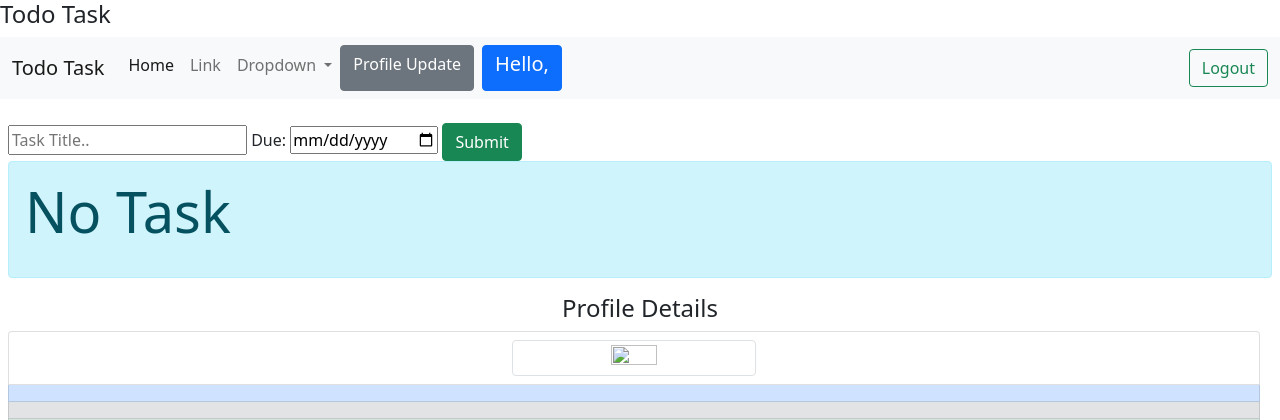
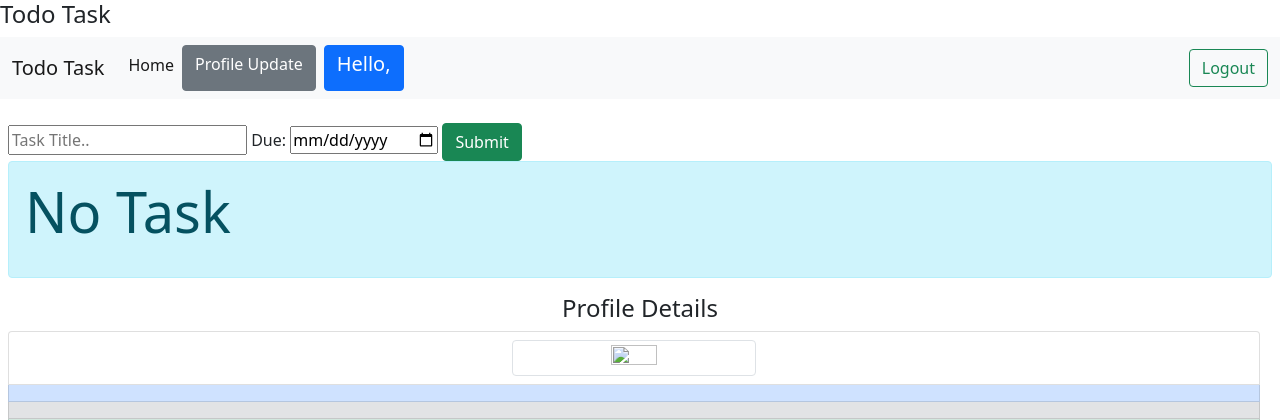
Before and after one commit to bhavyatws/Todo, a Django app: template home/templates/listtask.html in a window 1280 px wide. Shown: the top 420 px of the page. Run offline with Django 4.2, Linux system fonts and the light colour scheme; the template is opened without the code that fills it: values that come from a table or form of the project are taken from there, others are empty.

Commit message:
Fixed Bug and url mapping

```diff
--- a/home/forms.py
+++ b/home/forms.py
@@ -34,4 +34,4 @@ class UpdateForm(forms.ModelForm):
 class UserForm(forms.ModelForm):
     class Meta:
         model=Profile
-        exclude=['owner']
+        exclude=['user']
--- a/home/templates/authentication/profile.html
+++ b/home/templates/authentication/profile.html
@@ -14,7 +14,7 @@
         height:15%;
     }
 </style>
-    <title>Hello, world!</title>
+    <title>Profile</title>
   </head>
   <body>
     <h1 class="text-center">Profile</h1>
--- a/home/templates/listtask.html
+++ b/home/templates/listtask.html
@@ -31,29 +31,17 @@
     <h4 class="todo">Todo Task</h4>
     <nav class="navbar navbar-expand-lg navbar-light bg-light">
       <div class="container-fluid">
-        <a class="navbar-brand" href="#">Todo Task</a>
+        <a class="navbar-brand" href="{% url 'list_task' %}">Todo Task</a>
         <button class="navbar-toggler" type="button" data-bs-toggle="collapse" data-bs-target="#navbarSupportedContent" aria-controls="navbarSupportedContent" aria-expanded="false" aria-label="Toggle navigation">
           <span class="navbar-toggler-icon"></span>
         </button>
         <div class="collapse navbar-collapse" id="navbarSupportedContent">
           <ul class="navbar-nav me-auto mb-2 mb-lg-0">
             <li class="nav-item">
-              <a class="nav-link active" aria-current="page" href="#">Home</a>
+              <a class="nav-link active" aria-current="page" href="{% url 'list_task' %}">Home</a>
             </li>
-            <li class="nav-item">
-              <a class="nav-link" href="#">Link</a>
-            </li>
-            <li class="nav-item dropdown">
-              <a class="nav-link dropdown-toggle" href="#" id="navbarDropdown" role="button" data-bs-toggle="dropdown" aria-expanded="false">
-                Dropdown
-              </a>
-              <ul class="dropdown-menu" aria-labelledby="navbarDropdown">
-                <li><a class="dropdown-item" href="#">Action</a></li>
-                <li><a class="dropdown-item" href="#">Another action</a></li>
-                <li><hr class="dropdown-divider"></li>
-                <li><a class="dropdown-item" href="#">Something else here</a></li>
-              </ul>
-            </li>
+
+
             <a href="{% url 'account' %} " class="btn btn-secondary text-center">Profile Update</a>
             <button type="button" class="btn btn-primary position-relative mx-2">
               <h5>Hello,{{profile.user}}</h5>
--- a/home/views.py
+++ b/home/views.py
@@ -139,6 +139,7 @@ def account(request):
         form=UserForm(request.POST,request.FILES,instance=user)
         if form.is_valid():
             form.save()
+
             return redirect('/')
 
 
```
Also changed, not shown: static/images/upload/cr7_YUtlIHM.jpg (added).
